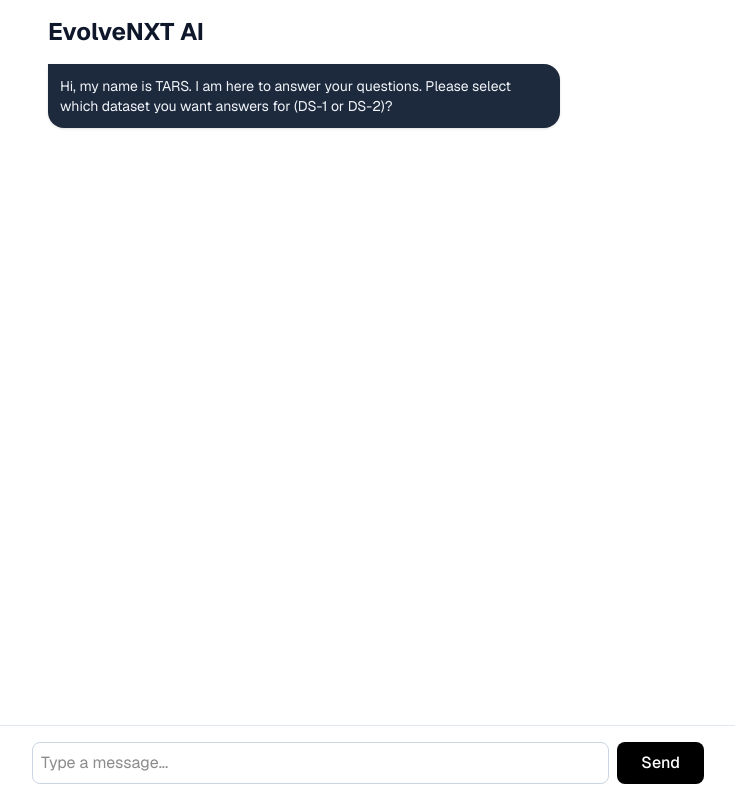
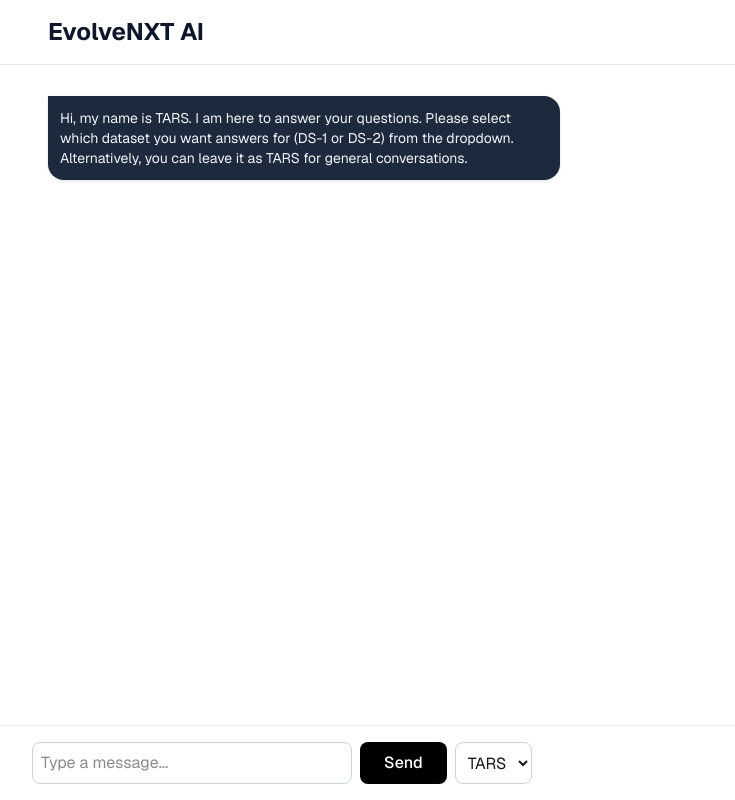
Before and after one commit to rprkh/evolvenxt_frontend, a Next.js app: page / in a window 1280 px wide. Shown: the whole page, without its empty margins (272-1007 px from the left). Built offline with nearby package versions, Linux system fonts and the light colour scheme.

Commit message:
improve UI

```diff
--- a/app/page.tsx
+++ b/app/page.tsx
@@ -6,28 +6,31 @@ export default function Chat() {
     const [messages, setMessages] = useState([
         {
             role: "model",
-            content: "Hi, my name is TARS. I am here to answer your questions. Please select which dataset you want answers for (DS-1 or DS-2)?"
+            content: "Hi, my name is TARS. I am here to answer your questions. Please select which dataset you want answers for (DS-1 or DS-2) from the dropdown. Alternatively, you can leave it as TARS for general conversations."
         }
     ]);
     const [input, setInput] = useState("");
     const [isLoading, setIsLoading] = useState(false);
+	const [dataset, setDataset] = useState(""); // "" = general chat
+	const [datasetConfirmed, setDatasetConfirmed] = useState(false);
 
 	async function sendMessage(e?: React.FormEvent) {
 		if (e) e.preventDefault();
 		if (!input.trim() || isLoading) return;
 
+		// Normal user message
 		const userMessage = { role: "user", content: input };
-
-		const payload = {
-			history: messages,
-			message: input
-		};
-
 		setMessages(prev => [...prev, userMessage]);
 		setInput("");
 		setIsLoading(true);
 
 		try {
+			const payload = {
+				history: [...messages, userMessage], // include actual user message
+				message: input,
+				dataset: dataset || null
+			};
+
 			const res = await fetch(`${process.env.NEXT_PUBLIC_API_BASE_URL}/chat`, {
 				method: "POST",
 				headers: { "Content-Type": "application/json" },
@@ -47,11 +50,16 @@ export default function Chat() {
 		}
 	}
 
+
     return (
         <div className="flex flex-col max-w-2xl mx-auto p-4 font-sans">
-            <h1 className="text-2xl font-bold mb-4 text-slate-900 dark:text-white">EvolveNXT AI</h1>
+            <div className="fixed top-0 left-0 right-0 z-50 bg-white dark:bg-black border-b border-slate-200 dark:border-slate-700">
+				<h1 className="max-w-2xl mx-auto p-4 text-2xl font-bold text-slate-900 dark:text-white">
+					EvolveNXT AI
+				</h1>
+			</div>
 
-            <div className="space-y-4 pb-28">
+            <div className="space-y-4 pt-20 pb-28">
                 {messages.map((m, i) => (
                     <div
                         key={i}
@@ -80,7 +88,7 @@ export default function Chat() {
             <form onSubmit={sendMessage} className="fixed bottom-0 left-0 right-0 bg-white dark:bg-black border-t border-slate-200 dark:border-slate-700 p-4">
                 <div className="max-w-2xl mx-auto flex gap-2">
 					<input
-						className="flex-1 border border-slate-300 p-2 rounded-lg focus:outline-none focus:ring-2 focus:ring-indigo-500 transition-all"
+						className="w-80 border border-slate-300 p-2 rounded-lg focus:outline-none focus:ring-2 focus:ring-indigo-500 transition-all"
 						value={input}
 						onChange={e => setInput(e.target.value)}
 						placeholder="Type a message..."
@@ -97,6 +105,32 @@ export default function Chat() {
 					>
 						{isLoading ? "..." : "Send"}
 					</button>
+
+					<select
+						className="border border-slate-300 rounded-lg px-2 focus:outline-none focus:ring-2 focus:ring-indigo-500 transition-all"
+						value={dataset}
+						onChange={(e) => {
+							const selected = e.target.value;
+							setDataset(selected);
+
+							// Show confirmation system message immediately
+							const agentName = selected || "TARS";
+							const systemMessage = {
+								role: "model",
+								content: `You have selected ${agentName}. Please ask a question.`
+							};
+							setMessages(prev => [...prev, systemMessage]);
+
+							// Reset datasetConfirmed if you still need it elsewhere
+							setDatasetConfirmed(true); // mark confirmation sent
+						}}
+
+					>
+						<option className="bg-slate-800 text-white" value="">TARS</option>
+						<option className="bg-slate-800 text-white" value="DS-1">DS-1</option>
+						<option className="bg-slate-800 text-white" value="DS-2">DS-2</option>
+					</select>
+
 				</div>
             </form>
         </div>
```
